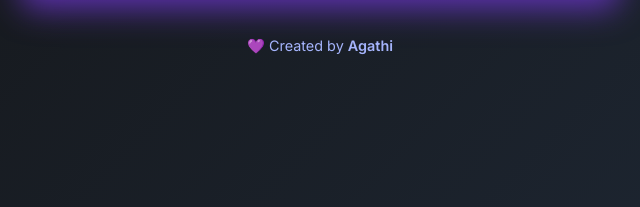
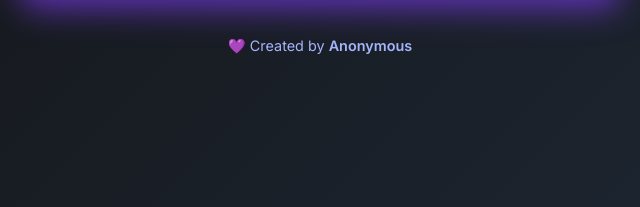
Before and after one commit to Agathiyan-Tamilselvan/TOOL, a website: page frontend/index.html in a window 1280 px wide. Shown: the part 462-669 px from the top of the page, 320-960 px from the left. Drawn offline with Linux system fonts and the light colour scheme.

```diff
--- a/frontend/index.html
+++ b/frontend/index.html
@@ -128,7 +128,7 @@
   </section>
 </main>
 <footer style="margin-top: 40px; text-align: center; font-size: 0.9rem; color: #a5b4fc;">
-  💜 Created by <strong>Agathi</strong>
+  💜 Created by <strong>Anonymous</strong>
 </footer>
 
 <script>
```
